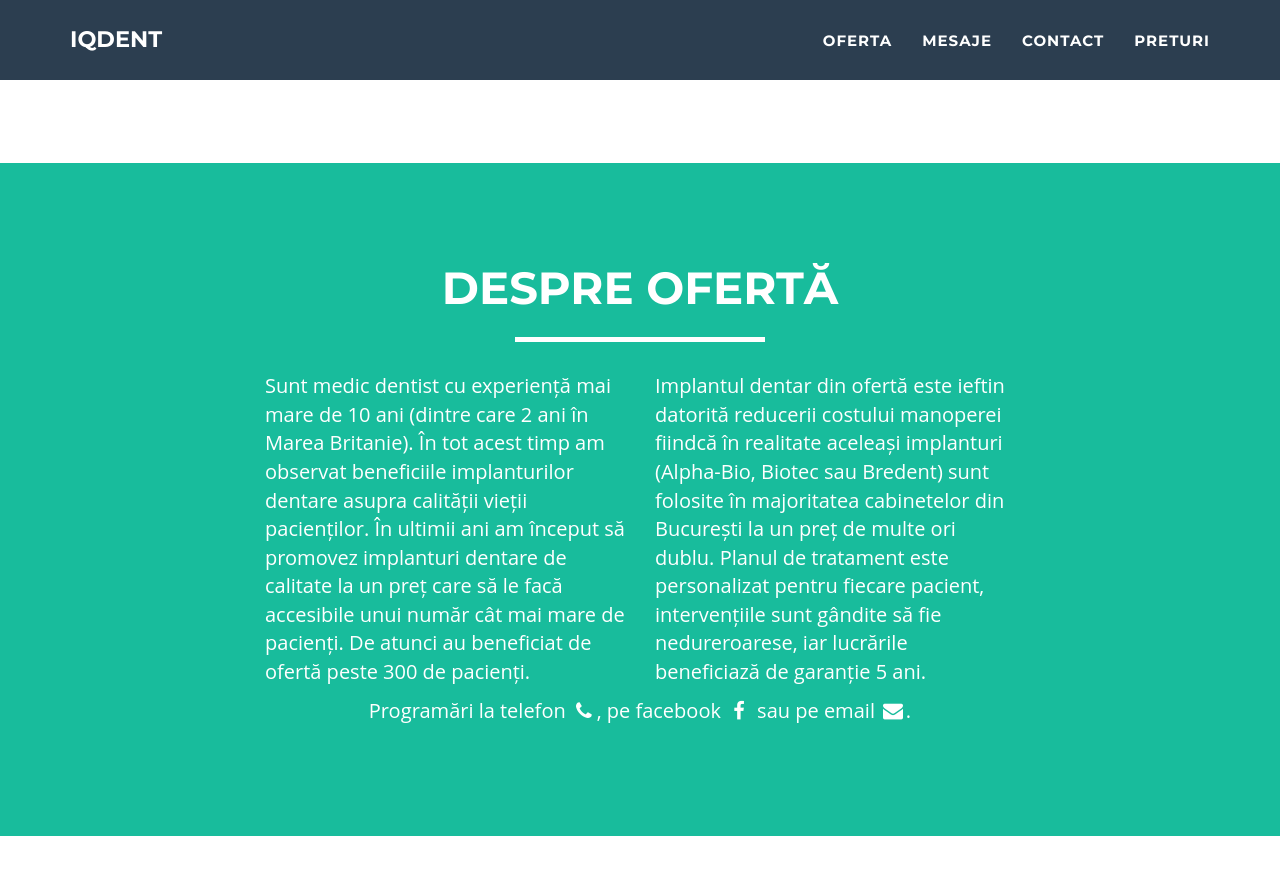
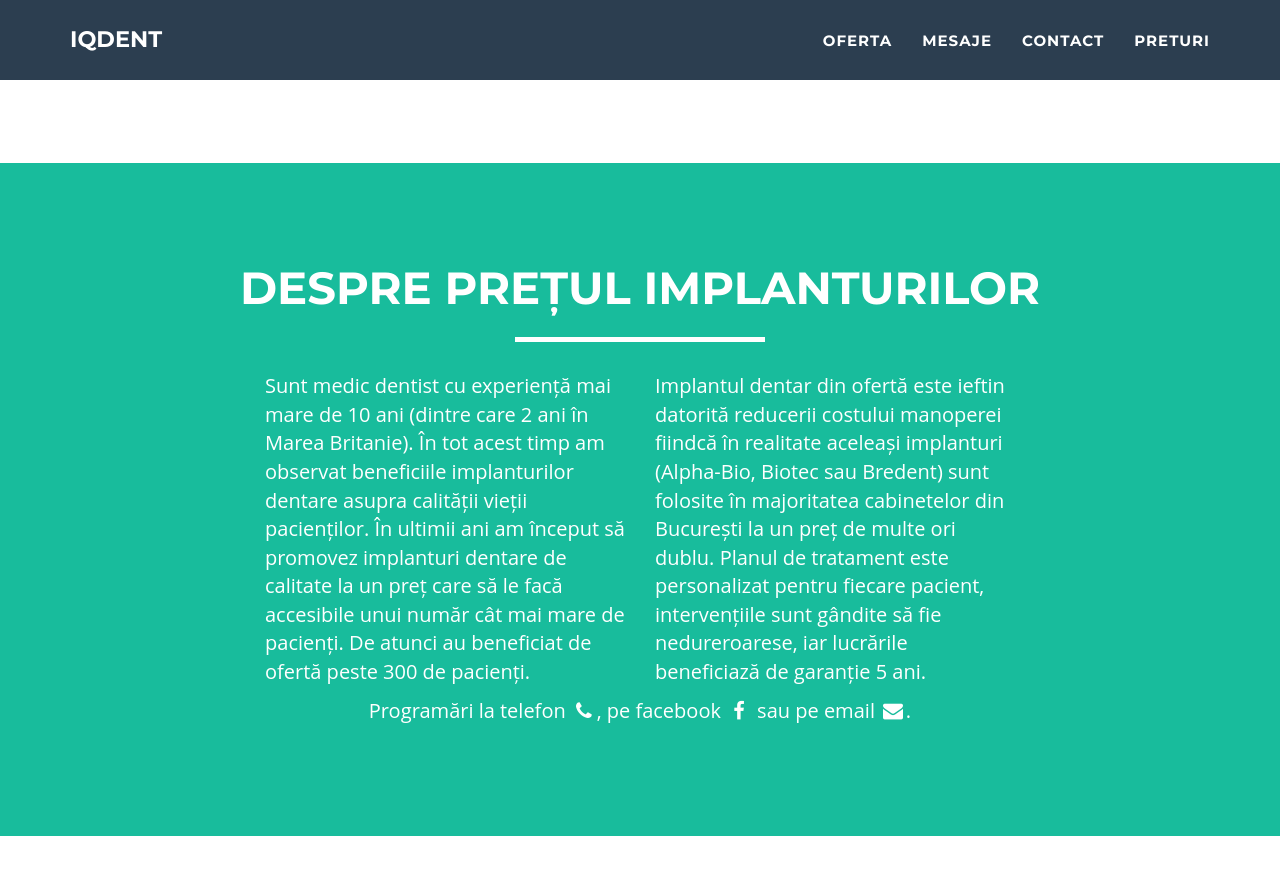
Before and after one commit to littledentgopo/offerdent, a Jekyll site: the page built from index.html, in a window 1280 px wide and 900 px high, scrolled down 1503 px. Shown: the top 875 px of the window. Built offline with Jekyll 4.4.1, drawn with Linux system fonts in a browser that asks for light colours.

Commit message:
Update section-about.html

```diff
--- a/_includes/section-about.html
+++ b/_includes/section-about.html
@@ -2,7 +2,7 @@
         <div class="container">
             <div class="row">
                 <div class="col-lg-12 text-center">
-                    <h2>Despre Ofertă</h2>
+                    <h2>Despre Prețul Implanturilor</h2>
                     <hr class="star-light">
                 </div>
             </div>
```
